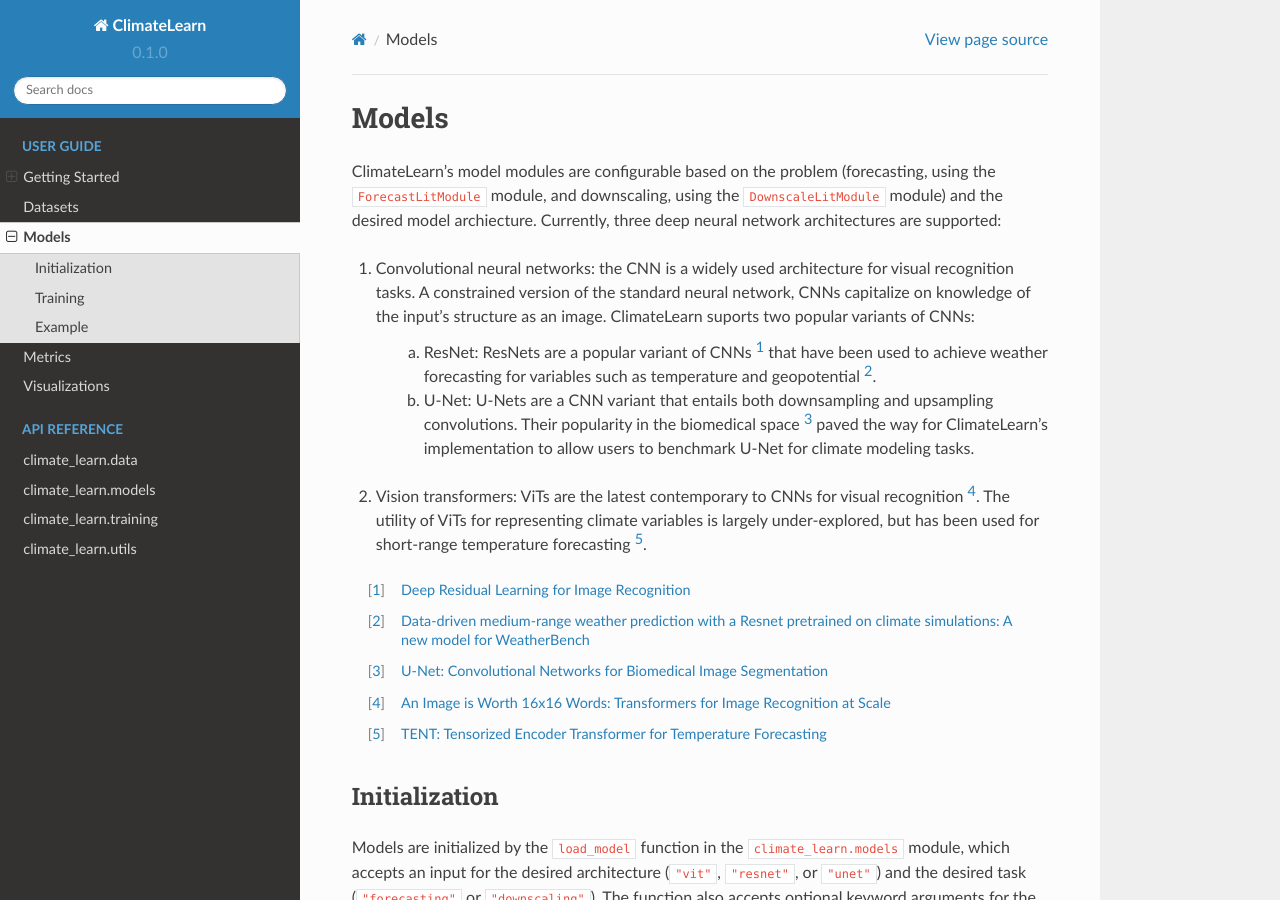
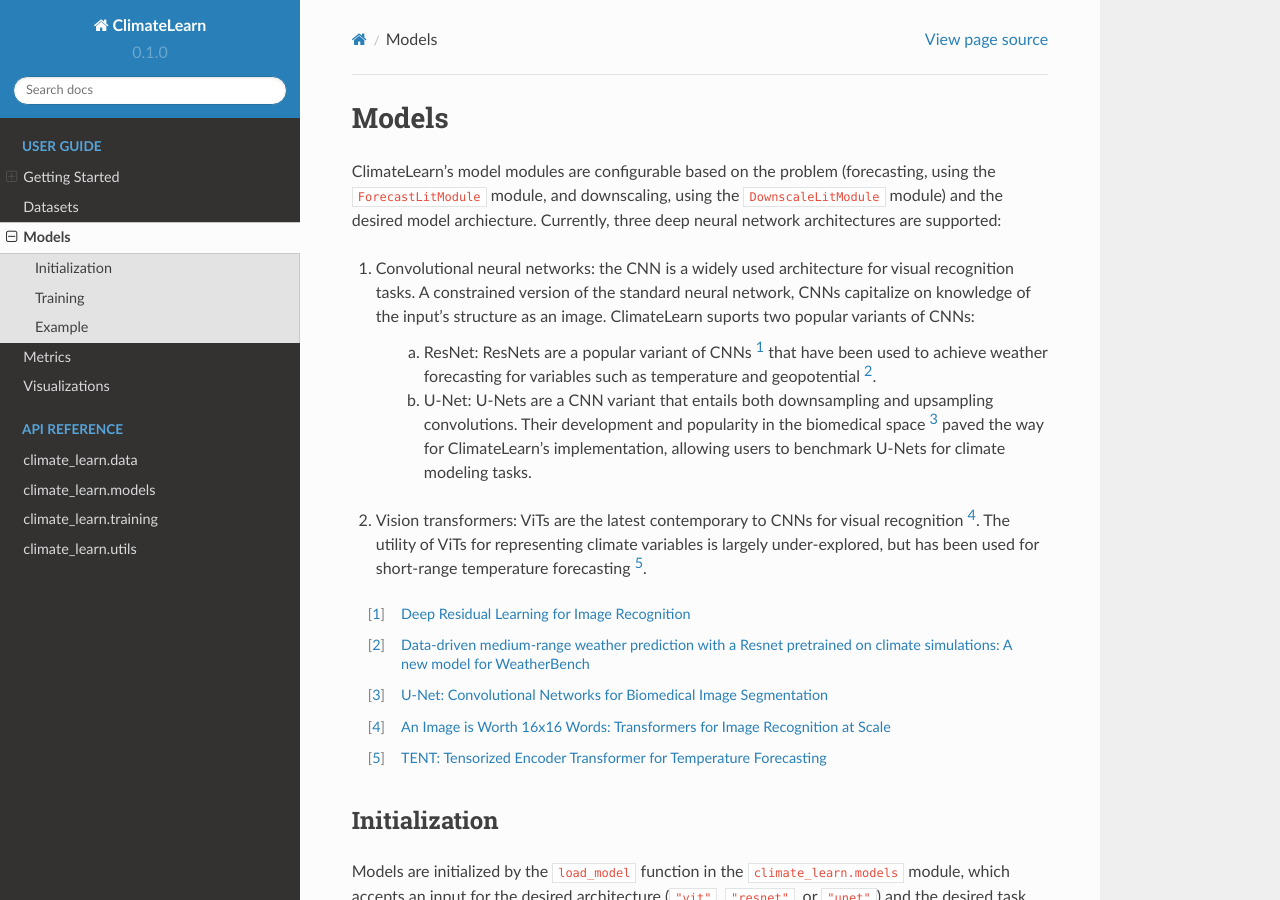
Before and after one commit to aditya-grover/climate-learn, a Sphinx documentation site: the page built from docs/source/user-guide/models.rst, in a window 1280 px wide and 900 px high. Built offline with Sphinx 7.4.7 and the Read the Docs theme 2.0.0, drawn with Linux system fonts in a browser that asks for light colours.

Commit message:
change to unet description

```diff
--- a/docs/source/user-guide/models.rst
+++ b/docs/source/user-guide/models.rst
@@ -9,7 +9,7 @@
 
     a. ResNet: ResNets are a popular variant of CNNs [#]_ that have been used to achieve weather forecasting for variables such as temperature and geopotential [#]_.
 
-    b. U-Net: U-Nets are a CNN variant that entails both downsampling and upsampling convolutions. Their popularity in the biomedical space [#]_ paved the way for ClimateLearn's implementation to allow users to benchmark U-Net for climate modeling tasks.
+    b. U-Net: U-Nets are a CNN variant that entails both downsampling and upsampling convolutions. Their development and popularity in the biomedical space [#]_ paved the way for ClimateLearn's implementation, allowing users to benchmark U-Nets for climate modeling tasks.
 
 #. Vision transformers: ViTs are the latest contemporary to CNNs for visual recognition [#]_. The utility of ViTs for representing climate variables is largely under-explored, but has been used for short-range temperature forecasting [#]_.
 
```
